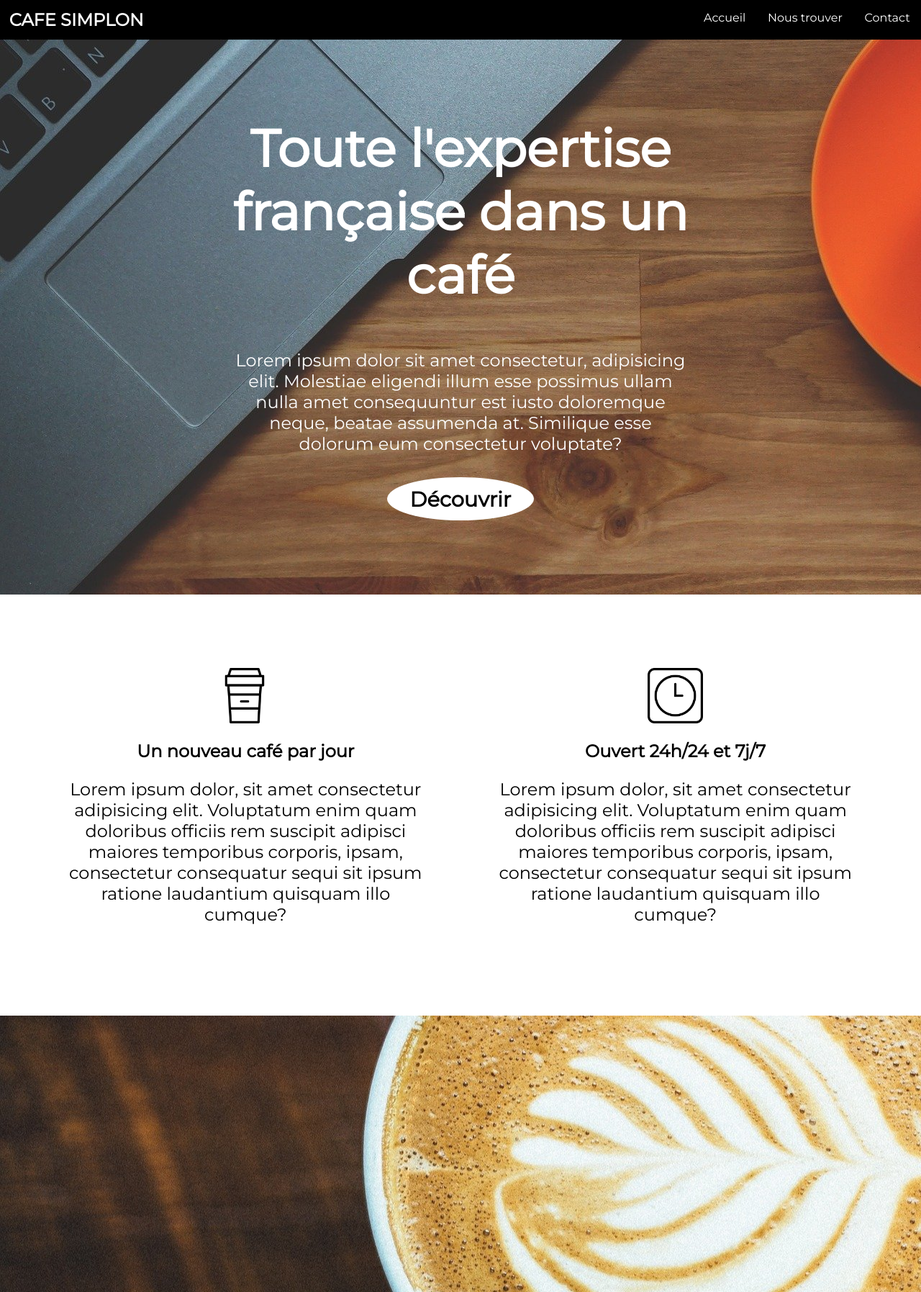
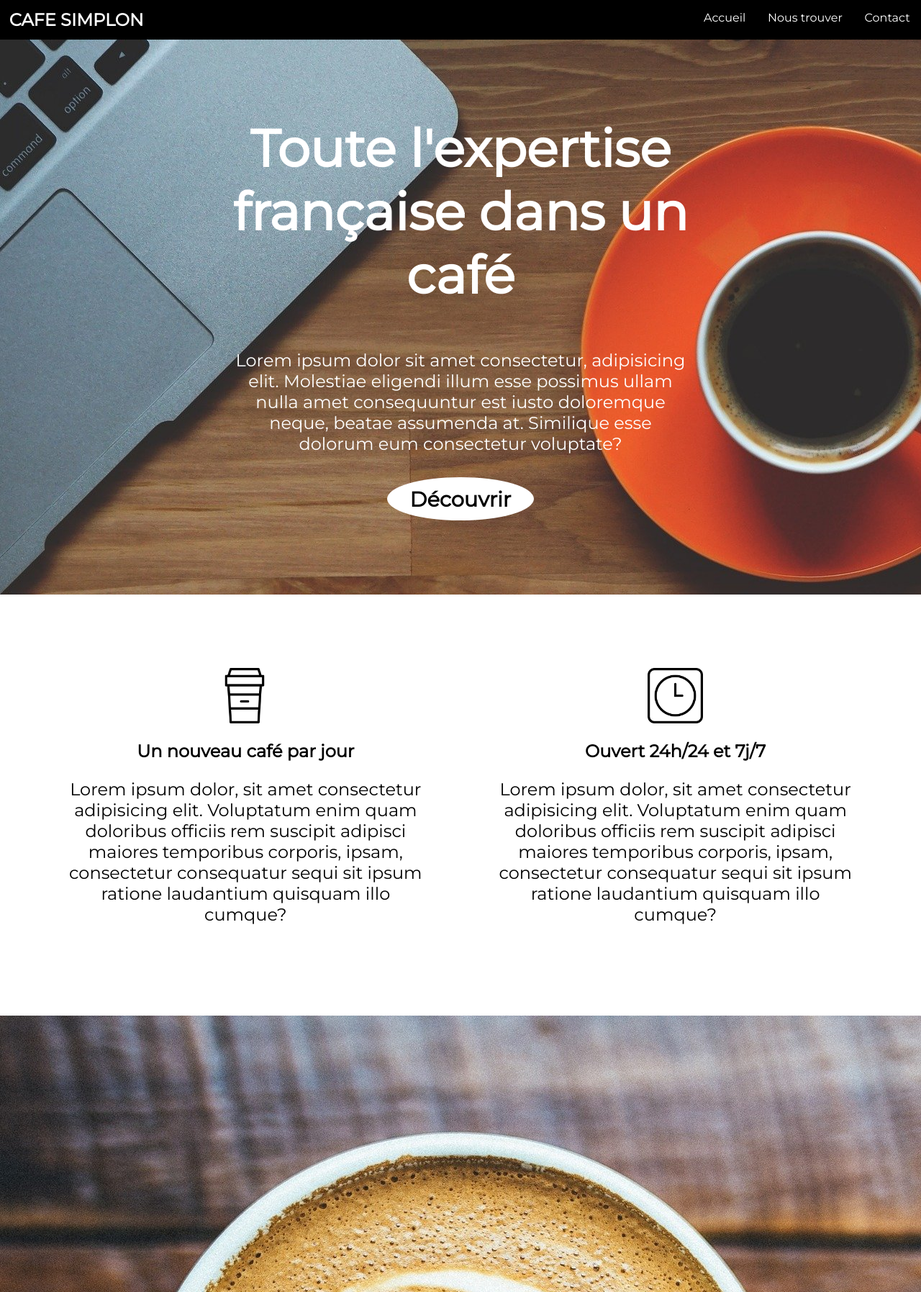
Before and after one commit to Ekkynox/cafeSimplon, a plain HTML site: page index.html in a window 1280 px wide. Shown: the whole page at 72% size. Drawn offline with Linux system fonts and the light colour scheme.

Commit message:
center image

```diff
--- a/style.css
+++ b/style.css
@@ -34,7 +34,7 @@ nav {
 }
 
 .backimg {
-    background: url(assets/coffeemac.jpg) no-repeat 0%;
+    background: url(assets/coffeemac.jpg) no-repeat center 0%;
     color:white;
     padding:8% 25% 8% 25%;
     text-align: center;
@@ -74,7 +74,7 @@ article {
 }
 
 .backimg2 {
-    background: url(assets/coffeeart.jpg) no-repeat 0%;
+    background: url(assets/coffeeart.jpg) no-repeat center 0%;
     color:white;
     padding:15% 25% 15% 25%;
     text-align: center;
```
